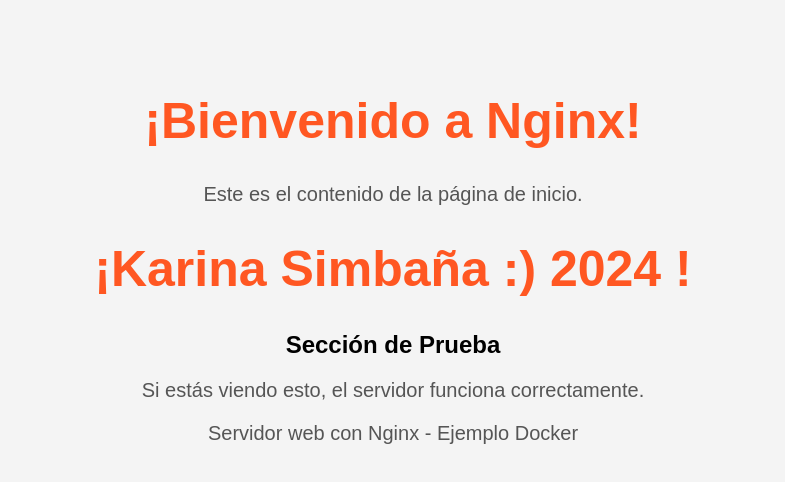
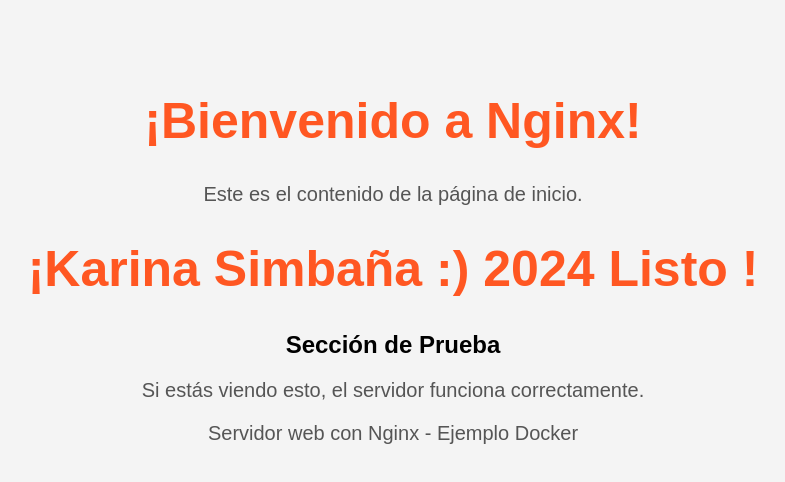
Before and after one commit to Karina1014/Practice-task, a plain HTML site: page public/index.html in a window 1280 px wide. Shown: the whole page, without its empty margins (247-1032 px from the left). Drawn offline with Linux system fonts and the light colour scheme.

Commit message:
feat: :memo: practice

```diff
--- a/public/index.html
+++ b/public/index.html
@@ -10,7 +10,7 @@
     <header>
         <h1>¡Bienvenido a Nginx!</h1>
         <p>Este es el contenido de la página de inicio.</p>
-        <h1>¡Karina Simbaña :) 2024  !</h1>
+        <h1>¡Karina Simbaña :) 2024 Listo !</h1>
     </header>
     <main>
         <section>
```
Also changed, not shown: 1 other file.
